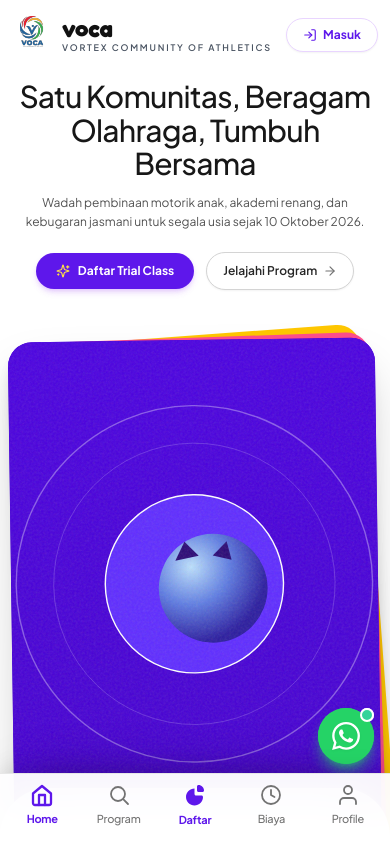
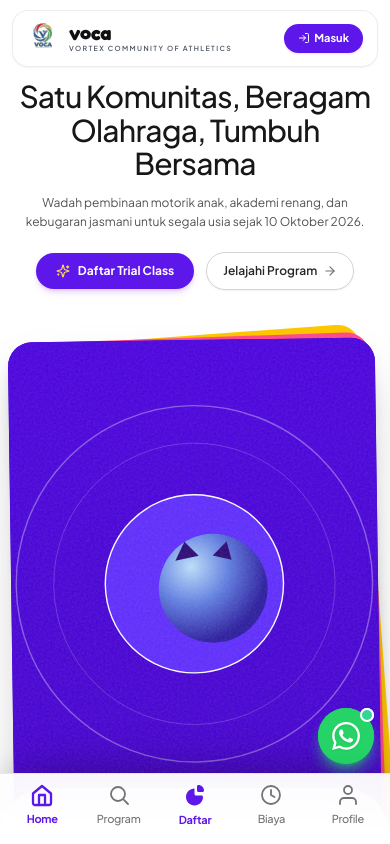
Before and after one commit to Ojannnn-prog/voca-web, a Next.js app: page / in a window 390 px wide. Shown: the top 844 px of the page. Built offline with nearby package versions, Linux system fonts and the light colour scheme.

Commit message:
fix(navbar): enhance mobile navbar with frosted capsule container, section indicator badge, and fixed dark mode trigger

```diff
--- a/src/components/hero/HeroShowcase.tsx
+++ b/src/components/hero/HeroShowcase.tsx
@@ -106,7 +106,8 @@ export function HeroShowcase({
             scrub: 0.5,
             pin: true,
             onUpdate: (self) => {
-              onUpdateNavState(self.progress > 0.18);
+              const isDark = self.progress > 0.18 && self.progress < 0.92;
+              onUpdateNavState(isDark);
             },
           },
         });
--- a/src/components/navbar/Navbar.tsx
+++ b/src/components/navbar/Navbar.tsx
@@ -21,31 +21,48 @@ interface NavbarProps {
 
 export function Navbar({ onOpenRegister, isDarkMode = false }: NavbarProps) {
   const router = useRouter();
+  const [scrollY, setScrollY] = useState(0);
   const [activeTab, setActiveTab] = useState<"home" | "programs" | "daftar" | "membership" | "account">("home");
+  const [activeSectionTitle, setActiveSectionTitle] = useState<string>("");
 
-  // Track active section on scroll for mobile bottom bar
+  // Track scroll position & active section across all sections
   useEffect(() => {
     const handleScroll = () => {
       const scrollPos = window.scrollY;
+      setScrollY(scrollPos);
+
+      const analyticsEl = document.getElementById("analytics-section");
       const programsEl = document.getElementById("programs");
       const membershipEl = document.getElementById("membership");
+      const pathwayEl = document.getElementById("pathway");
+      const aboutEl = document.getElementById("about");
 
-      if (scrollPos < 350) {
+      if (aboutEl && scrollPos >= aboutEl.offsetTop - 260) {
+        setActiveSectionTitle("Tentang VOCA");
+      } else if (pathwayEl && scrollPos >= pathwayEl.offsetTop - 260) {
+        setActiveSectionTitle("Jalur Pembinaan");
+      } else if (membershipEl && scrollPos >= membershipEl.offsetTop - 260) {
+        setActiveTab("membership");
+        setActiveSectionTitle("Biaya & Paket");
+      } else if (programsEl && scrollPos >= programsEl.offsetTop - 260) {
+        setActiveTab("programs");
+        setActiveSectionTitle("Katalog Program");
+      } else if (analyticsEl && scrollPos >= analyticsEl.offsetTop - 260) {
         setActiveTab("home");
-      } else if (
-        programsEl &&
-        scrollPos >= programsEl.offsetTop - 250 &&
-        (!membershipEl || scrollPos < membershipEl.offsetTop - 250)
-      ) {
-        setActiveTab("programs");
-      } else if (membershipEl && scrollPos >= membershipEl.offsetTop - 250) {
-        setActiveTab("membership");
+        setActiveSectionTitle("Evaluasi & Riset");
+      } else {
+        setActiveTab("home");
+        setActiveSectionTitle("");
       }
     };
 
     window.addEventListener("scroll", handleScroll, { passive: true });
+    handleScroll();
     return () => window.removeEventListener("scroll", handleScroll);
   }, []);
+
+  // Safeguard: hero dark mode is ONLY valid during the pinned hero stage (< 650px)
+  const effectiveDarkMode = isDarkMode && scrollY < 650;
 
   const handleNavClick = (tab: "home" | "programs" | "daftar" | "membership" | "account", targetId?: string) => {
     setActiveTab(tab);
@@ -67,13 +84,14 @@ export function Navbar({ onOpenRegister, isDarkMode = false }: NavbarProps) {
   return (
     <>
       {/* ========================================================================= */}
-      {/* 1. TOP HEADER (DESKTOP: FLOATING PILL TETAP DI ATAS | MOBILE: CLEAN LOGO) */}
+      {/* 1. TOP HEADER (DESKTOP: FLOATING PILL | MOBILE: ENCLOSED FROSTED CAPSULE) */}
       {/* ========================================================================= */}
       <header
         id="navbar"
-        className="fixed top-0 left-0 right-0 z-50 px-3 sm:px-6 md:px-8 py-3 transition-all duration-300 w-full"
+        className="fixed top-0 left-0 right-0 z-50 px-3 sm:px-6 md:px-8 py-2.5 sm:py-3 transition-all duration-300 w-full"
       >
-        <div className="w-full flex items-center justify-between gap-2 sm:gap-4">
+        {/* DESKTOP VIEW (lg:flex, hidden on mobile) */}
+        <div className="hidden lg:flex w-full items-center justify-between gap-4 max-w-7xl mx-auto">
           {/* BRAND LOGO (KIRI) */}
           <Link
             href="/"
@@ -83,15 +101,15 @@ export function Navbar({ onOpenRegister, isDarkMode = false }: NavbarProps) {
           >
             <VocaLogo
               variant="full"
-              theme={isDarkMode ? "pink" : "color"}
+              theme={effectiveDarkMode ? "pink" : "color"}
               size="md"
             />
           </Link>
 
-          {/* DESKTOP ONLY: FLOATING WHITE CAPSULE PILL DI TENGAH (TETAP DI ATAS) */}
+          {/* DESKTOP ONLY: FLOATING WHITE CAPSULE PILL DI TENGAH */}
           <nav
             id="nav-pill"
-            className="hidden lg:flex items-center space-x-3.5 xl:space-x-6 px-5 py-2.5 xl:px-7 xl:py-2.5 bg-white/95 backdrop-blur-md rounded-full shadow-lg shadow-black/8 border border-neutral-200/90 text-xs xl:text-sm font-semibold transition-all duration-300 hover:shadow-xl shrink-0"
+            className="flex items-center space-x-3.5 xl:space-x-6 px-5 py-2.5 xl:px-7 xl:py-2.5 bg-white/95 backdrop-blur-md rounded-full shadow-lg shadow-black/8 border border-neutral-200/90 text-xs xl:text-sm font-semibold transition-all duration-300 hover:shadow-xl shrink-0"
           >
             {NAV_LINKS.map((item) => {
               const isRegistration = item.href === "#pendaftaran" || item.isSpecial;
@@ -118,21 +136,66 @@ export function Navbar({ onOpenRegister, isDarkMode = false }: NavbarProps) {
           </nav>
 
           {/* RIGHT ACTIONS: TOMBOL MASUK */}
-          <div className="flex items-center space-x-2 sm:space-x-3 shrink-0">
-            {/* Tombol Masuk / Login */}
+          <div className="flex items-center space-x-3 shrink-0">
             <Link
               href="/login"
               className={`inline-flex items-center gap-1.5 text-xs font-bold px-4 py-2 rounded-full transition-all border shrink-0 ${
-                isDarkMode
-                  ? "bg-white/10 text-white border-white/20 hover:bg-white/20"
-                  : "bg-white text-[#5E17EB] border-purple-200 hover:bg-purple-50 hover:border-purple-300 shadow-sm"
+                effectiveDarkMode
+                  ? "bg-white text-[#5E17EB] border-white/80 hover:bg-neutral-100 shadow-md"
+                  : "bg-[#5E17EB] text-white border-transparent hover:bg-[#4d10c7] shadow-sm shadow-purple-500/20"
               }`}
               title="Masuk ke Portal Member atau Panel Admin"
             >
-              <LogIn className="w-3.5 h-3.5 text-[#5E17EB]" />
+              <LogIn className="w-3.5 h-3.5" />
               <span>Masuk</span>
             </Link>
           </div>
+        </div>
+
+        {/* MOBILE VIEW (flex on mobile, lg:hidden) - FLOATING FROSTED BAR DENGAN SECTION CHIP */}
+        <div
+          className={`flex lg:hidden items-center justify-between gap-2 px-3.5 py-2 rounded-2xl sm:rounded-full transition-all duration-300 shadow-md ${
+            effectiveDarkMode
+              ? "bg-[#160033]/90 backdrop-blur-xl border border-white/20 shadow-purple-950/40 text-white"
+              : scrollY > 40
+              ? "bg-white/95 backdrop-blur-xl border border-neutral-200/90 shadow-lg shadow-black/6 text-neutral-900"
+              : "bg-white/90 backdrop-blur-md border border-neutral-200/70 shadow-sm text-neutral-900"
+          }`}
+        >
+          {/* LOGO RESMI VOCA */}
+          <Link
+            href="/"
+            className="transition-transform duration-200 active:scale-95 focus:outline-none shrink-0"
+            aria-label="Beranda VOCA"
+          >
+            <VocaLogo
+              variant="full"
+              theme={effectiveDarkMode ? "pink" : "color"}
+              size="sm"
+            />
+          </Link>
+
+          {/* ACTIVE SECTION BADGE CHIP (PENANDA SECTION YANG SEDANG DILIHAT DI MOBILE) */}
+          {activeSectionTitle && scrollY > 200 && (
+            <div className="flex items-center gap-1.5 px-2.5 py-1 rounded-full bg-[#5E17EB]/10 border border-[#5E17EB]/25 text-[10px] font-bold text-[#5E17EB] animate-fadeIn whitespace-nowrap">
+              <span className="w-1.5 h-1.5 rounded-full bg-[#5E17EB] animate-pulse" />
+              <span>{activeSectionTitle}</span>
+            </div>
+          )}
+
+          {/* TOMBOL MASUK DENGAN KONTRAS TINGGI SOLID */}
+          <Link
+            href="/login"
+            className={`inline-flex items-center gap-1 text-[11px] font-bold px-3.5 py-1.5 rounded-full transition-all shrink-0 ${
+              effectiveDarkMode
+                ? "bg-white text-[#5E17EB] hover:bg-neutral-100 shadow-sm"
+                : "bg-[#5E17EB] text-white hover:bg-[#4d10c7] shadow-sm shadow-purple-500/20 active:scale-95"
+            }`}
+            title="Masuk ke Portal Member atau Panel Admin"
+          >
+            <LogIn className="w-3 h-3" />
+            <span>Masuk</span>
+          </Link>
         </div>
       </header>
 
```
